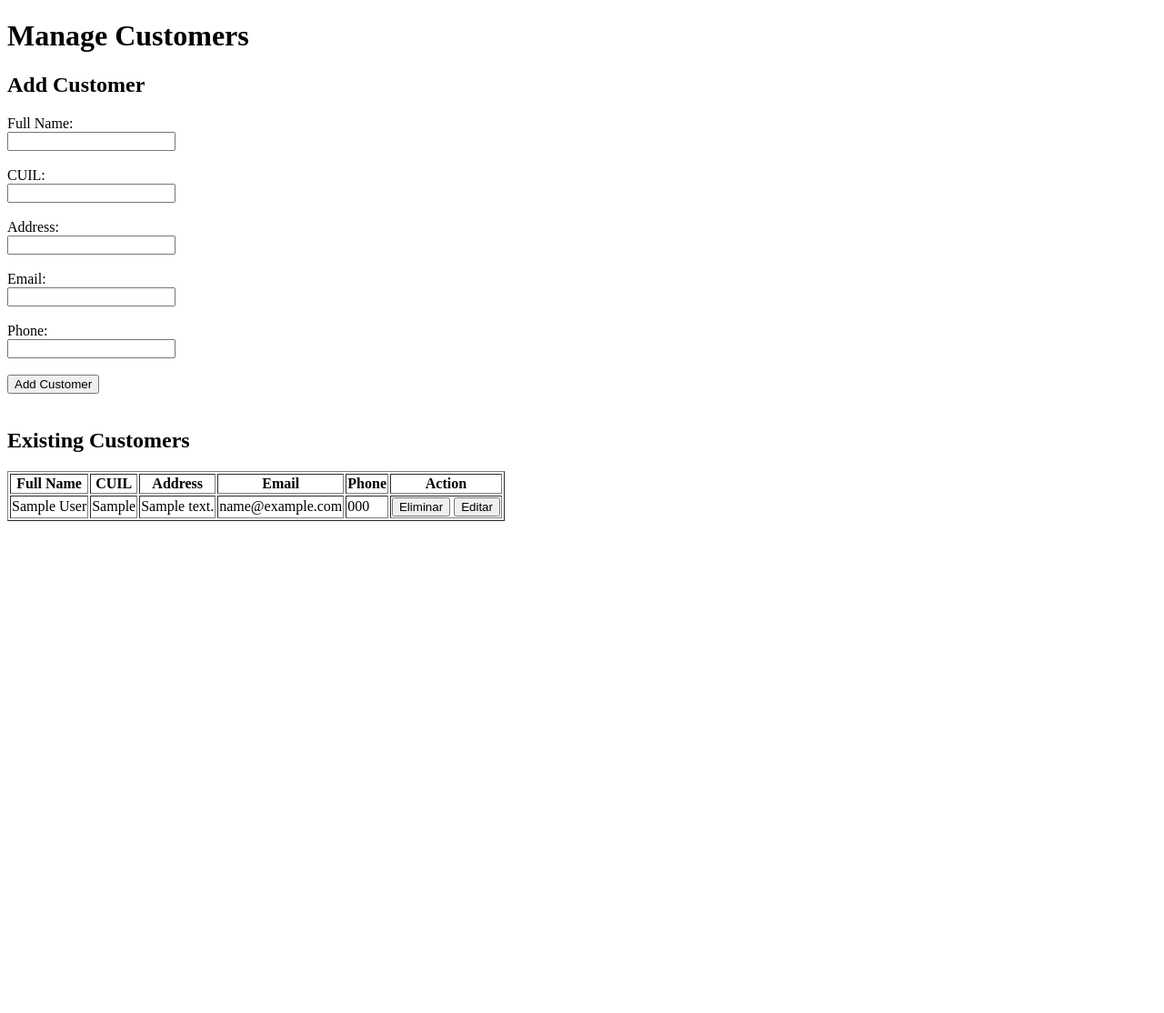
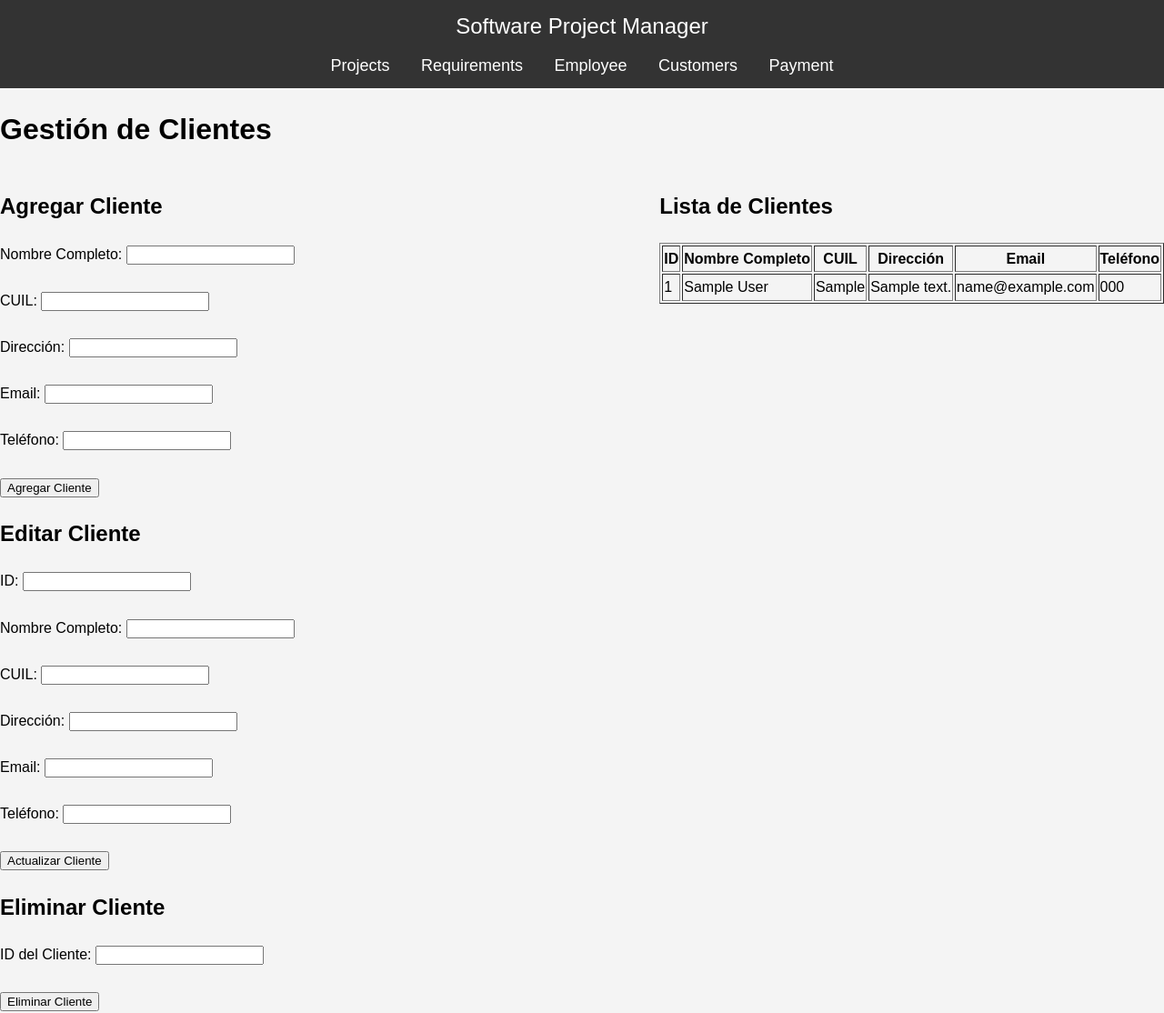
Before and after one commit to artumarinn/Software-Project-Manager, a PHP site: page /UCH/Customers.php in a window 1280 px wide. Shown: the whole page at 91% size. Before the commit the page ends 573 px from the top, so only its background shows below. Run offline with PHP 8.4, Linux system fonts and the light colour scheme; tables that the repository leaves empty hold one stand-in row (values such as "Sample post").

Commit message:
Carga de empleados y clientes terminado y header

```diff
--- /dev/null
+++ b/Pages/Styles/style.css
@@ -0,0 +1,49 @@
+
+body {
+    font-family: Arial, sans-serif;
+    background-color: #f4f4f4;
+    color: #000;
+    margin: 0;
+    padding: 0;
+    line-height: 1.6;
+}
+
+header {
+    background-color: #333;
+    color: white;
+    padding: 10px 0;
+    text-align: center;
+}
+
+header div {
+    display: flex;
+    justify-content: center;
+    align-items: center;
+}
+
+header .web-title {
+    font-size: 24px;
+    color: white;
+    text-decoration: none;
+}
+
+header nav {
+    margin-top: 10px;
+}
+
+header nav a {
+    color: white;
+    text-decoration: none;
+    margin: 0 15px;
+    font-size: 18px;
+}
+
+header nav a:hover {
+    text-decoration: none;
+}
+
+h1 {
+    text-align:start;
+    margin: 20px 0;
+    font-size: 2em;
+}
--- a/Pages/Web/Customers.php
+++ b/Pages/Web/Customers.php
@@ -2,156 +2,217 @@
 
 include_once '../../Database/connection.php';
 
-if ($_SERVER['REQUEST_METHOD'] == 'POST') {
-    // Eliminación de clientes
-    if (isset($_POST['delete_customer_id'])) {
-        $customerId = $_POST['delete_customer_id'];
-
-        $sql = "DELETE FROM customer WHERE customer_id = ?";
-        $stmt = $conn->prepare($sql);
-        $stmt->bind_param("i", $customerId);
-
-        if ($stmt->execute()) {
-            echo 'Cliente eliminado exitosamente';
-            header("Refresh: 2; URL=Customer.php");
-            exit();
-        } else {
-            echo 'Error al eliminar el cliente: ' . $stmt->error;
-        }
-
-        $stmt->close();
-    }
-    // Edición de clientes
-    elseif (isset($_POST['edit_customer_id'])) {
-        $customerId = $_POST['edit_customer_id'];
-        $fullName = $_POST['full_name'];
+// agregar cliente
+if (isset($_POST['add_customer'])) {
+    $full_name = $_POST['full_name'];
     $cuil = $_POST['cuil'];
     $address = $_POST['address'];
     $email = $_POST['email'];
     $phone = $_POST['phone'];
 
-        $sql = "UPDATE customer SET full_name = ?, cuil = ?, address = ?, email = ?, phone = ? WHERE customer_id = ?";
+    $sql = "INSERT INTO customer (full_name, cuil, address, email, phone)
+            VALUES (?, ?, ?, ?, ?)";
+
     $stmt = $conn->prepare($sql);
-        $stmt->bind_param("sssssi", $fullName, $cuil, $address, $email, $phone, $customerId);
+    $stmt->bind_param("sssss", $full_name, $cuil, $address, $email, $phone);
 
     if ($stmt->execute()) {
-            echo 'Cliente actualizado exitosamente';
-            header("Refresh: 2; URL=Customer.php");
-            exit();
+        echo "Cliente agregado exitosamente";
     } else {
-            echo 'Error al actualizar el cliente: ' . $stmt->error;
+        echo "Error: " . $stmt->error;
     }
 
     $stmt->close();
-    } else {
-        // Adición de clientes
-        $fullName = $_POST['full_name'];
+}
+
+// editar cliente
+if (isset($_POST['edit_customer'])) {
+    $customer_id = $_POST['customer_id'];
+    $full_name = $_POST['full_name'];
     $cuil = $_POST['cuil'];
     $address = $_POST['address'];
     $email = $_POST['email'];
     $phone = $_POST['phone'];
 
-        $sql = "INSERT INTO customer (full_name, cuil, address, email, phone) VALUES (?, ?, ?, ?, ?)";
+    $sql = "UPDATE customer SET full_name=?, cuil=?, address=?, email=?, phone=?
+            WHERE customer_id=? ";
+
     $stmt = $conn->prepare($sql);
-        $stmt->bind_param("sssss", $fullName, $cuil, $address, $email, $phone);
+    $stmt->bind_param("sssssi", $full_name, $cuil, $address, $email, $phone, $customer_id);
 
     if ($stmt->execute()) {
-            echo 'Cliente agregado exitosamente';
-            header("Refresh: 2; URL=Customer.php");
-            exit();
+        echo "Cliente actualizado exitosamente";
     } else {
-            if ($stmt->errno == 1062) {
-                echo 'Error: Ya existe un cliente con el mismo CUIL o correo electrónico.';
-            } else {
-                echo 'Error: ' . $stmt->error;
-            }
+        echo "Error: " . $stmt->error;
     }
 
     $stmt->close();
 }
+
+// eliminar cliente
+if (isset($_POST['delete_customer'])) {
+    $customer_id = $_POST['customer_id'];
+
+    $sql = "DELETE FROM customer WHERE customer_id=?";
+
+    $stmt = $conn->prepare($sql);
+    $stmt->bind_param("i", $customer_id);
+
+    if ($stmt->execute()) {
+        echo "Cliente eliminado exitosamente";
+    } else {
+        echo "Error: " . $stmt->error;
     }
 
-// Consulta para obtener clientes
-$sqlCustomers = "SELECT * FROM customer";
-$resultCustomers = $conn->query($sqlCustomers);
-
-// Obtener datos del cliente a editar
-$customerToEdit = null;
-if (isset($_GET['edit_customer_id'])) {
-    $customerId = $_GET['edit_customer_id'];
-    $sql = "SELECT * FROM customer WHERE customer_id = ?";
-    $stmt = $conn->prepare($sql);
-    $stmt->bind_param("i", $customerId);
-    $stmt->execute();
-    $result = $stmt->get_result();
-    $customerToEdit = $result->fetch_assoc();
     $stmt->close();
 }
+
+// Obtener clientes
+$customers = [];
+$sql = "SELECT * FROM customer";
+$result = $conn->query($sql);
+
+if ($result->num_rows > 0) {
+    while($row = $result->fetch_assoc()) {
+        $customers[] = $row;
+    }
+}
+
+$conn->close();
 ?>
 
 <!DOCTYPE html>
-<html lang="en">
+<html lang="es">
 <head>
     <meta charset="UTF-8">
     <meta name="viewport" content="width=device-width, initial-scale=1.0">
-    <title>Customer</title>
+    <link rel="stylesheet" href="../Styles/style.css">
+    <title>Gestión de Clientes</title>
+    <style>
+        .container {
+            display: flex;
+            justify-content: space-between;
+        }
+        .form-container, .table-container {
+            width: 48%;
+        }
+        table {
+            width: 100%;
+        }
+    </style>
 </head>
 <body>
-    <h1>Manage Customers</h1>
-    <form method="POST" action="">
-        <h2><?php echo $customerToEdit ? 'Edit Customer' : 'Add Customer'; ?></h2>
-        <input type="hidden" name="edit_customer_id" value="<?php echo $customerToEdit['customer_id'] ?? ''; ?>">
-        <label>Full Name:</label><br>
-        <input type="text" name="full_name" value="<?php echo $customerToEdit['full_name'] ?? ''; ?>" required><br><br>
-        <label>CUIL:</label><br>
-        <input type="text" name="cuil" value="<?php echo $customerToEdit['cuil'] ?? ''; ?>" required><br><br>
-        <label>Address:</label><br>
-        <input type="text" name="address" value="<?php echo $customerToEdit['address'] ?? ''; ?>" required><br><br>
-        <label>Email:</label><br>
-        <input type="email" name="email" value="<?php echo $customerToEdit['email'] ?? ''; ?>" required><br><br>
-        <label>Phone:</label><br>
-        <input type="text" name="phone" value="<?php echo $customerToEdit['phone'] ?? ''; ?>" required><br><br>
-        <button type="submit"><?php echo $customerToEdit ? 'Update Customer' : 'Add Customer'; ?></button><br><br>
+    <header>
+        <div>
+            <a href="http://localhost/UCH/BASE-DE-DATOS/Software-Project-Manager/Pages/Web/ControlPanel.php" class="web-title">Software Project Manager</a>
+        </div>
+        <nav>
+            <a href="http://localhost/UCH/BASE-DE-DATOS/Software-Project-Manager/Pages/Web/Projects.php">Projects</a>
+            <a href="http://localhost/UCH/BASE-DE-DATOS/Software-Project-Manager/Pages/Web/Requirements.php">Requirements</a>
+            <a href="http://localhost/UCH/BASE-DE-DATOS/Software-Project-Manager/Pages/Web/Employee.php">Employee</a>
+            <a href="http://localhost/UCH/BASE-DE-DATOS/Software-Project-Manager/Pages/Customers.php">Customers</a>
+            <a href="http://localhost/UCH/BASE-DE-DATOS/Software-Project-Manager/Pages/Payment.php">Payment</a>
+        </nav>
+    </header>
+    <h1>Gestión de Clientes</h1>
+
+    <div class="container">
+        <div class="form-container">
+            <!-- Formulario para agregar clientes -->
+            <h2>Agregar Cliente</h2>
+            <form action="" method="POST">
+                <label for="full_name">Nombre Completo:</label>
+                <input type="text" id="full_name" name="full_name" required><br><br>
+
+                <label for="cuil">CUIL:</label>
+                <input type="text" id="cuil" name="cuil" required><br><br>
+
+                <label for="address">Dirección:</label>
+                <input type="text" id="address" name="address" required><br><br>
+
+                <label for="email">Email:</label>
+                <input type="email" id="email" name="email" required><br><br>
+
+                <label for="phone">Teléfono:</label>
+                <input type="text" id="phone" name="phone" required><br><br>
+
+                <button type="submit" name="add_customer">Agregar Cliente</button>
             </form>
 
-    <h2>Existing Customers</h2>
+            <!-- Formulario para editar clientes -->
+            <h2>Editar Cliente</h2>
+            <form action="" method="POST">
+                <input type="hidden" id="customer_id" name="customer_id">
+                <label for="edit_id">ID:</label>
+                <input type="text" id="edit_id" name="customer_id" required><br><br>
+
+                <label for="edit_full_name">Nombre Completo:</label>
+                <input type="text" id="edit_full_name" name="full_name" required><br><br>
+
+                <label for="edit_cuil">CUIL:</label>
+                <input type="text" id="edit_cuil" name="cuil" required><br><br>
+
+                <label for="edit_address">Dirección:</label>
+                <input type="text" id="edit_address" name="address" required><br><br>
+
+                <label for="edit_email">Email:</label>
+                <input type="email" id="edit_email" name="email" required><br><br>
+
+                <label for="edit_phone">Teléfono:</label>
+                <input type="text" id="edit_phone" name="phone" required><br><br>
+
+                <button type="submit" name="edit_customer">Actualizar Cliente</button>
+            </form>
+
+            <!-- Formulario para eliminar clientes -->
+            <h2>Eliminar Cliente</h2>
+            <form action="" method="POST">
+                <label for="delete_customer_id">ID del Cliente:</label>
+                <input type="text" id="delete_customer_id" name="customer_id" required><br><br>
+                <button type="submit" name="delete_customer">Eliminar Cliente</button>
+            </form>
+        </div>
+
+        <div>
+            <!-- Lista de clientes -->
+            <h2>Lista de Clientes</h2>
             <table border="1">
+                <thead>
                     <tr>
-            <th>Full Name</th>
+                        <th>ID</th>
+                        <th>Nombre Completo</th>
                         <th>CUIL</th>
-            <th>Address</th>
+                        <th>Dirección</th>
                         <th>Email</th>
-            <th>Phone</th>
-            <th>Action</th>
+                        <th>Teléfono</th>
                     </tr>
-        <?php
-        if ($resultCustomers->num_rows > 0) {
-            while($row = $resultCustomers->fetch_assoc()) {
-                echo "<tr>";
-                echo "<td>" . htmlspecialchars($row["full_name"]) . "</td>";
-                echo "<td>" . htmlspecialchars($row["cuil"]) . "</td>";
-                echo "<td>" . htmlspecialchars($row["address"]) . "</td>";
-                echo "<td>" . htmlspecialchars($row["email"]) . "</td>";
-                echo "<td>" . htmlspecialchars($row["phone"]) . "</td>";
-                echo "<td>
-                        <form method='POST' action='' style='display:inline;'>
-                            <input type='hidden' name='delete_customer_id' value='{$row['customer_id']}'>
-                            <button type='submit'>Eliminar</button>
-                        </form>
-                        <form method='GET' action='' style='display:inline;'>
-                            <input type='hidden' name='edit_customer_id' value='{$row['customer_id']}'>
-                            <button type='submit'>Editar</button>
-                        </form>
-                      </td>";
-                echo "</tr>";
+                </thead>
+                <tbody>
+                    <?php foreach ($customers as $customer) { ?>
+                        <tr>
+                            <td><?php echo $customer['customer_id']; ?></td>
+                            <td><?php echo $customer['full_name']; ?></td>
+                            <td><?php echo $customer['cuil']; ?></td>
+                            <td><?php echo $customer['address']; ?></td>
+                            <td><?php echo $customer['email']; ?></td>
+                            <td><?php echo $customer['phone']; ?></td>
+                        </tr>
+                    <?php } ?>
+                </tbody>
+            </table>
+        </div>
+    </div>
+
+    <script>
+        // Llenar formulario de edición con datos del cliente seleccionado
+        function editCustomer(customer_id, full_name, cuil, address, email, phone) {
+            document.getElementById('customer_id').value = customer_id;
+            document.getElementById('edit_full_name').value = full_name;
+            document.getElementById('edit_cuil').value = cuil;
+            document.getElementById('edit_address').value = address;
+            document.getElementById('edit_email').value = email;
+            document.getElementById('edit_phone').value = phone;
         }
-        } else {
-            echo "<tr><td colspan='6'>0 resultados</td></tr>";
-        }
-        ?>
-    </table>
-
-    <?php $conn->close(); ?>
-
+    </script>
 </body>
 </html>
```
Also changed, not shown: Pages/Auth/Login.php (+7 -0 lines), Pages/Auth/Register.php (+7 -1 lines), Pages/Styles/styleAuth.css (added, +36 -0 lines), Pages/Web/ControlPanel.php (+14 -1 lines), Pages/Web/Employee.php (+19 -5 lines). Lines whose indentation alone changed are shown as unchanged.
